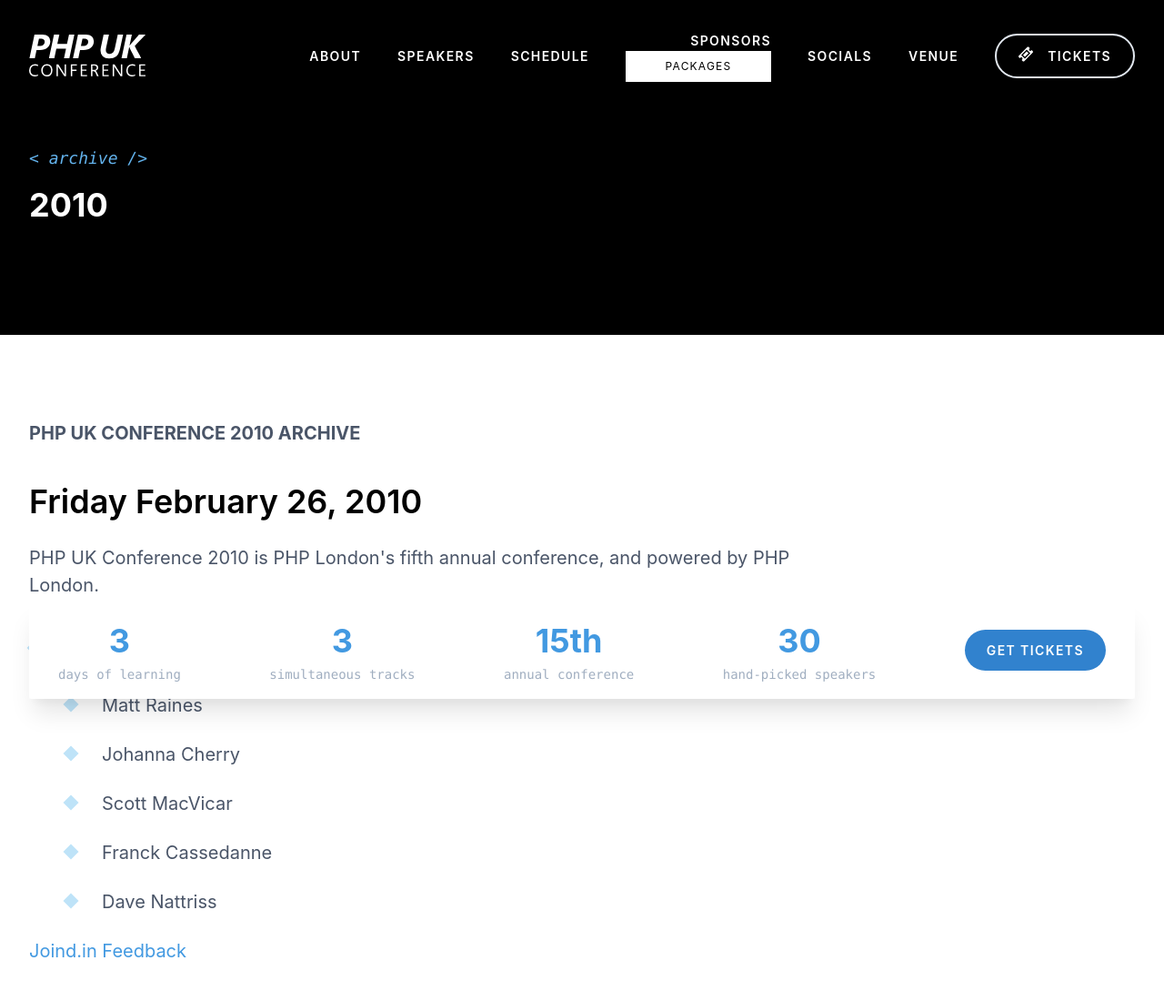
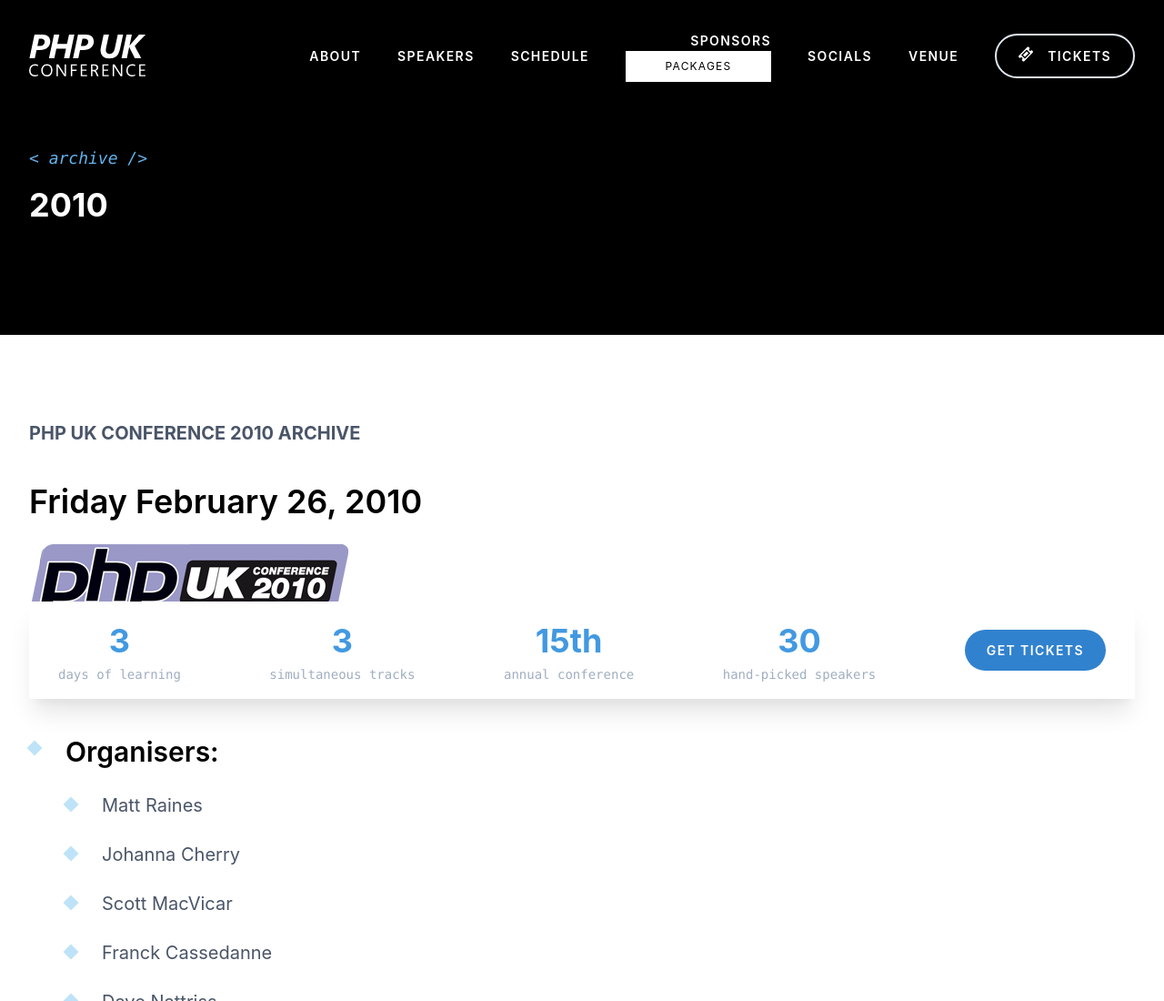
Before and after one commit to vitisevents/phpuk, an Eleventy site: page site/archive/2010.njk in a window 1280 px wide. Shown: the top 1100 px of the page at 91% size. Built offline with nearby package versions, Linux system fonts and the light colour scheme; Eleventy itself is replaced by a stand-in of ours; files that its build step writes are made by us from their sources; a small style sheet from the web is missing.

Commit message:
2010 ready for prod

```diff
--- a/site/archive/2010.njk
+++ b/site/archive/2010.njk
@@ -44,6 +44,7 @@
 
 <h1>PHP UK CONFERENCE 2010 ARCHIVE</h1>
 <h2>Friday February 26, 2010</h2>
+<p><img src="/images/archive/2010/logo.png"></p>
 <p>PHP UK Conference 2010 is PHP London's fifth annual conference, and powered by PHP London.</p>
 <ul>
     <li>
```
Also changed, not shown: images/archive/2010/logo.png (added).
